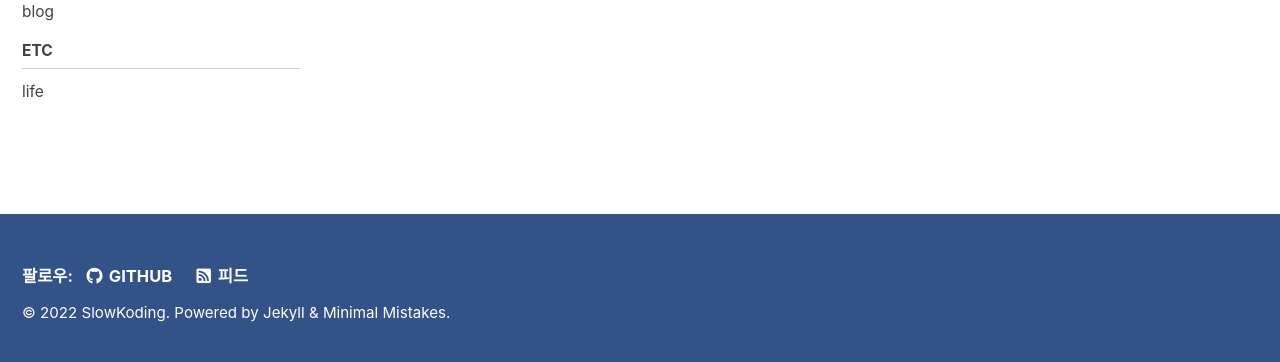
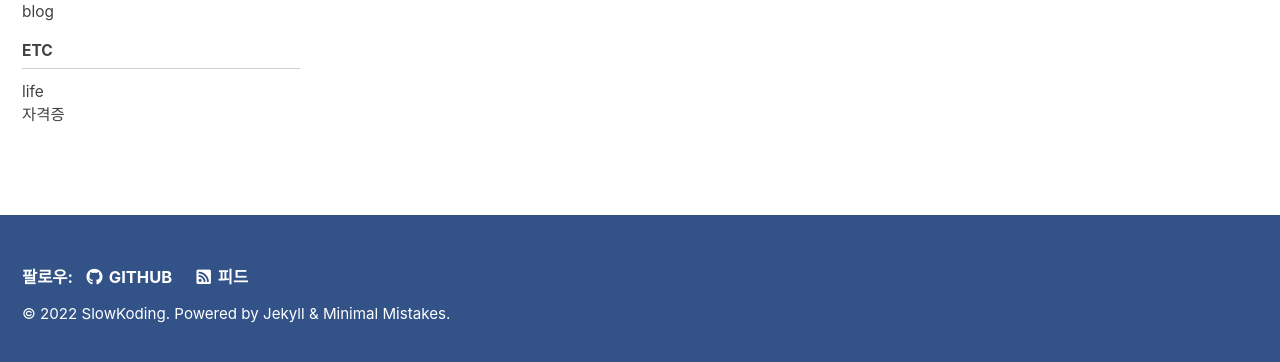
Before and after one commit to slowkoding/slowkoding.github.io, a Jekyll site: the page built from _pages/life-archive.md, in a window 1280 px wide and 1011 px high. Shown: the part 642-1004 px from the top of the window. Built offline with Jekyll 4.4.1, drawn with Linux system fonts in a browser that asks for light colours; cached includes are drawn as plain includes.

Commit message:
Update navigation.yml

```diff
--- a/_data/navigation.yml
+++ b/_data/navigation.yml
@@ -32,6 +32,8 @@ docs:
     children:
       - title: "life"
         url: /life/
+      - title: "자격증"
+        url: /자격증/
 
 
   # - title: "About"
```
